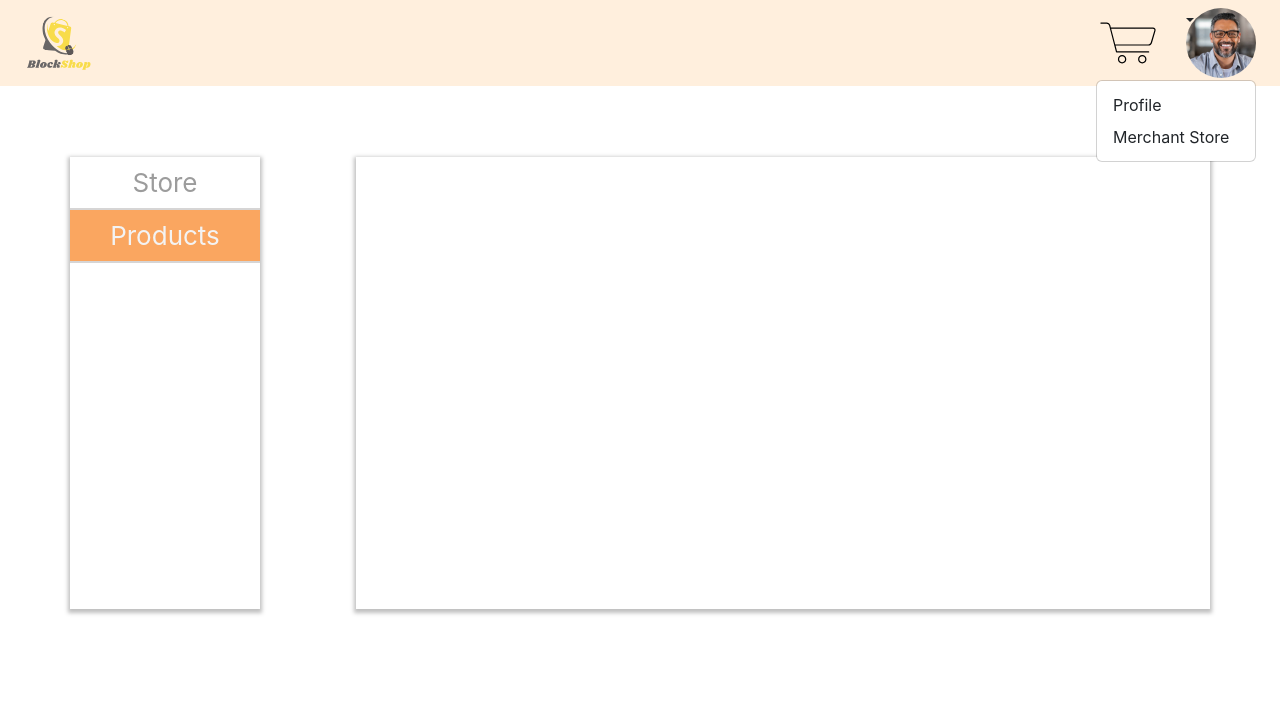
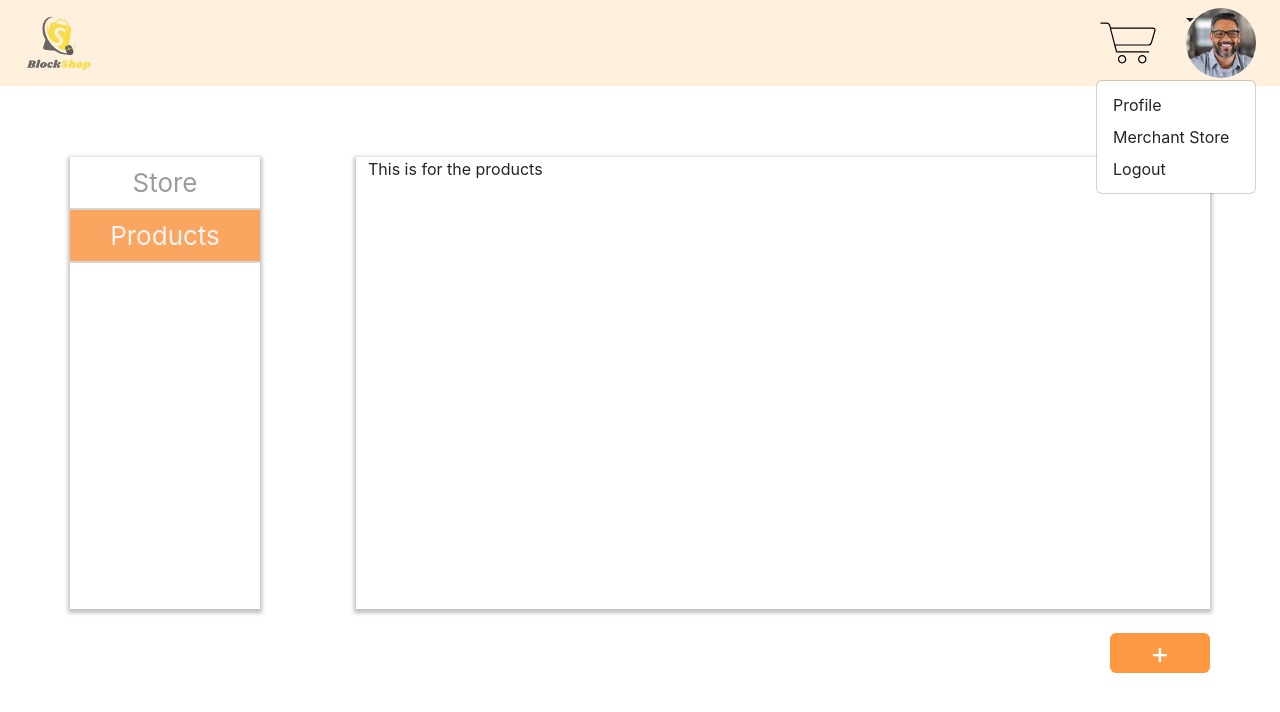
Before and after one commit to Telprata32/fypapp, a React (Create React App) app: page /merchant/products in a window 1280 px wide. Both pictures are taken after a click on the button 1221 px from the left and 43 px from the top of the page. Shown: the top 712 px of the page. Built offline with nearby package versions, Linux system fonts and the light colour scheme.

Commit message:
Merchant Page update: > Completed the UI structure > small tweaks

```diff
--- a/src/App.css
+++ b/src/App.css
@@ -13,6 +13,7 @@
 }
 
 .navbar-brand {
+  cursor: pointer;
   display: flex;
   align-items: center;
   height: 70px;
@@ -88,7 +89,7 @@
 }
 
 /*====  CSS for the Account's Merchant Store page ====*/
-.merch .col,
+.merch .outerbox,
 .col-lg-2 {
   box-shadow: 0px 2px 4px 2px rgba(0, 0, 0, 0.25);
 }
@@ -113,3 +114,20 @@
   background-color: #faa660;
   color: #f3f3f3;
 }
+
+/*  For the buttons */
+.merch .normButt {
+  width: 100px;
+  height: 40px;
+  background-color: #fd9843;
+  border-color: #fd9843;
+}
+
+.merch .selectButt {
+  width: 100px;
+  line-height: 12px;
+  font-size: 30px;
+  height: 40px;
+  background-color: #fd9843;
+  border-color: #fd9843;
+}
--- a/src/App.js
+++ b/src/App.js
@@ -10,7 +10,6 @@ import Prodinfo from "./Pages/Prodinfo";
 import { Routes, Route } from "react-router-dom";
 import NavBar from "./Navbar";
 import { useLocation } from "react-router-dom";
-import { useEffect } from "react";
 
 function App() {
   const location = useLocation();
@@ -25,7 +24,7 @@ function App() {
         <Route path="/registration" element={<Registration />} />
         <Route path="/toyshobbies" element={<THobbies />} />
         <Route path="/prodinfo" element={<Prodinfo />} />
-        <Route path="/merchant" element={<Merchant />}>
+        <Route path="/merchant/" element={<Merchant />}>
           <Route path="store" element={<Store />} />
           <Route path="products" element={<Products />} />
         </Route>
--- a/src/Navbar.jsx
+++ b/src/Navbar.jsx
@@ -5,6 +5,7 @@ import NavLink from "react-bootstrap/NavLink";
 import profpic from "./Images/istockphoto-1270067126-612x612.jpg";
 import logo from "./Images/appLogo.svg";
 import cart from "./Images/shopping-cart.svg";
+import DropdownItem from "react-bootstrap/esm/DropdownItem";
 
 function NavBar() {
   const Navigate = useNavigate();
@@ -14,7 +15,12 @@ function NavBar() {
       className="px-4 py-2 fixed-top mb-5"
       style={{ backgroundColor: "#FFEFDD" }}
     >
-      <Navbar.Brand className="py-0 me-auto logo">
+      <Navbar.Brand
+        onClick={() => {
+          Navigate("/home");
+        }}
+        className="py-0 me-auto logo"
+      >
         <img src={logo} />
       </Navbar.Brand>
 
@@ -40,6 +46,13 @@ function NavBar() {
           >
             Merchant Store
           </Dropdown.Item>
+          <Dropdown.Item
+            onClick={() => {
+              Navigate("/");
+            }}
+          >
+            Logout
+          </Dropdown.Item>
         </Dropdown.Menu>
       </Dropdown>
     </Navbar>
--- a/src/Pages/Login.jsx
+++ b/src/Pages/Login.jsx
@@ -29,7 +29,6 @@ function Login() {
   const loadBlockChain = async () => {
     // Firstly load the web3 function to load the blockchain
     const web3 = new Web3(Web3.givenProvider || "http://127.0.0.1:7545");
-    const accounts = await web3.eth.getAccounts();
     const accContract = new web3.eth.Contract(ACCOUNTS_ABI, ACCOUNTS_ADDRESS);
     setContract(accContract);
   };
--- a/src/Pages/Mechstore.jsx
+++ b/src/Pages/Mechstore.jsx
@@ -1,10 +1,10 @@
 import "../App.css";
-import { Container, Row, Col } from "react-bootstrap";
-import { NavLink, Outlet } from "react-router-dom";
-import Store from "./Merchstore Pages/Store.jsx";
-import Products from "./Merchstore Pages/Products.jsx";
+import { Container, Row, Col, Button } from "react-bootstrap";
+import { NavLink, Outlet, useLocation } from "react-router-dom";
 
 function Merchstore() {
+  const location = useLocation();
+
   return (
     <Container
       className="merch"
@@ -29,9 +29,17 @@ function Merchstore() {
             Products
           </NavLink>
         </Col>
-        <Col className="ms-5">
+
+        <Col className="ms-5 outerbox">
           <Outlet />
         </Col>
+      </Row>
+      <Row className="d-grid justify-content-md-end">
+        {location.pathname === "/merchant" ? (
+          <Button className="mt-4 normButt">Save</Button>
+        ) : (
+          <Button className="mt-4 selectButt">+</Button>
+        )}
       </Row>
     </Container>
   );
--- a/src/Pages/Merchstore Pages/Products.jsx
+++ b/src/Pages/Merchstore Pages/Products.jsx
@@ -1,9 +1,11 @@
 import { Row, Col } from "react-bootstrap";
 
 function Products() {
-  <Row>
-    <Col>This is for the products</Col>
-  </Row>;
+  return (
+    <Row>
+      <Col>This is for the products</Col>
+    </Row>
+  );
 }
 
 export default Products;
--- a/src/Pages/Merchstore Pages/Store.jsx
+++ b/src/Pages/Merchstore Pages/Store.jsx
@@ -1,9 +1,11 @@
 import { Row, Col } from "react-bootstrap";
 
 function Store() {
-  <Row>
-    <Col>This is for store</Col>
-  </Row>;
+  return (
+    <Row>
+      <Col>This is for store</Col>
+    </Row>
+  );
 }
 
 export default Store;
```
